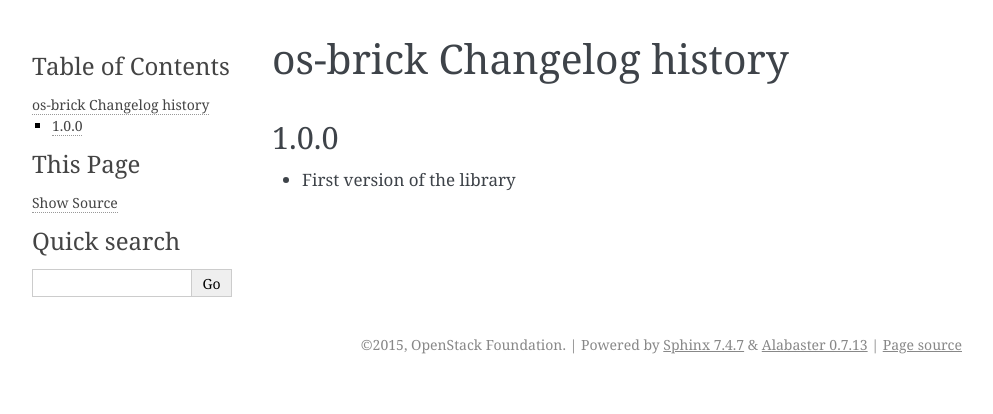
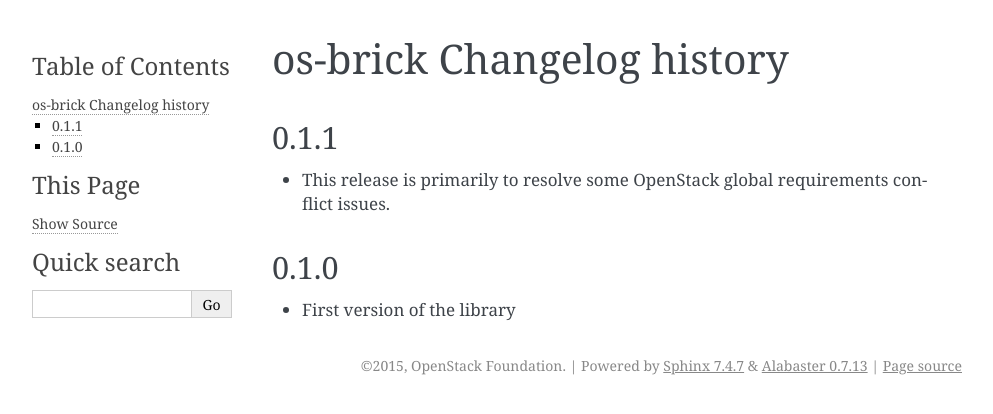
Before and after one commit to openstack/os-brick, a Sphinx documentation site: the page built from doc/source/changelog.rst, in a window 1280 px wide. Shown: the top 414 px of the page, without its empty margins (148-1141 px from the left). Built offline with Sphinx 7.4.7, drawn with Linux system fonts in a browser that asks for light colours.

Commit message:
Preparing for the 0.1.1 release
This is to resolve some conflict issues we're seeing in
global-requirements.

Change-Id: Ib523337c13c49e7fd63bab8ab8738a5b60c1cee2

```diff
--- a/doc/source/changelog.rst
+++ b/doc/source/changelog.rst
@@ -1,6 +1,13 @@
 os-brick Changelog history
 ==========================
 
-1.0.0
+0.1.1
+-----
+* This release is primarily to resolve some OpenStack global requirements
+  conflict issues.
+
+.. _1453992 http://bugs.launchpad.net/cinder/+bug/1453992
+
+0.1.0
 -----
 * First version of the library
```
